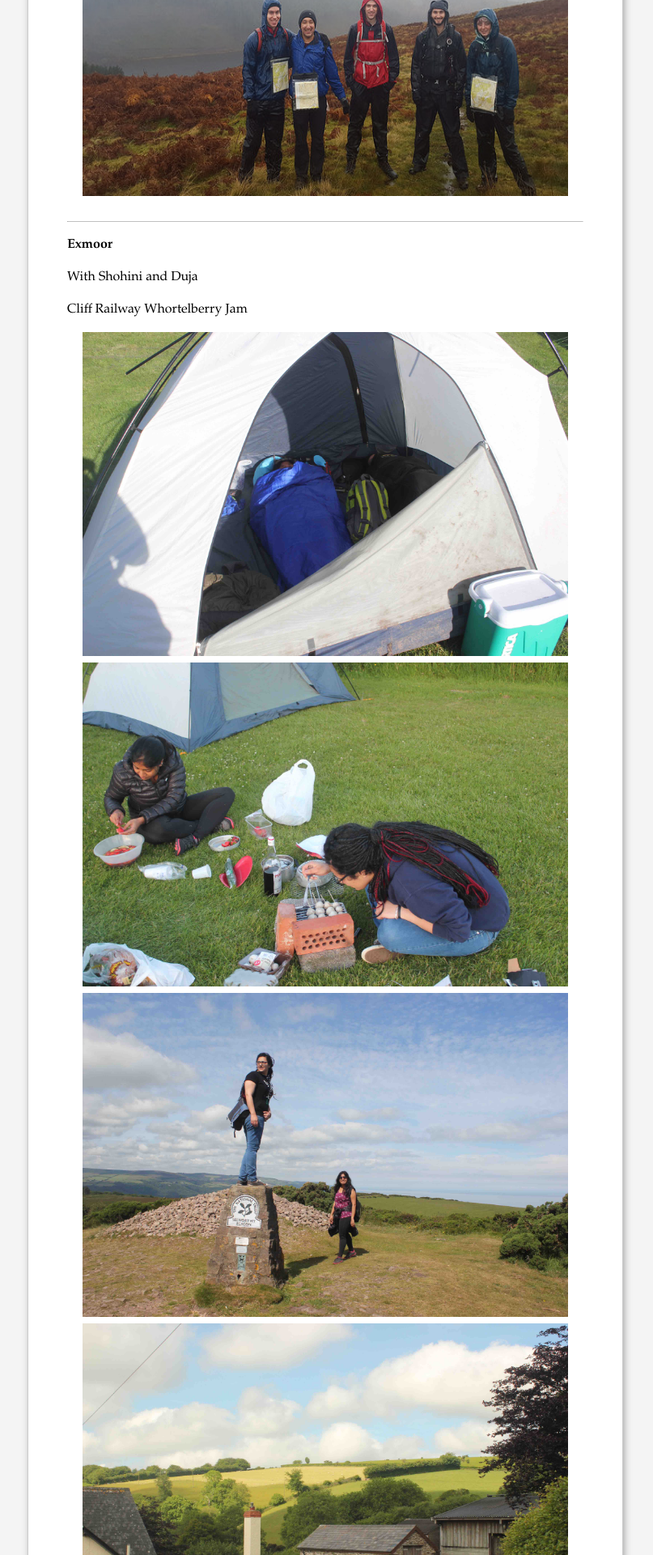
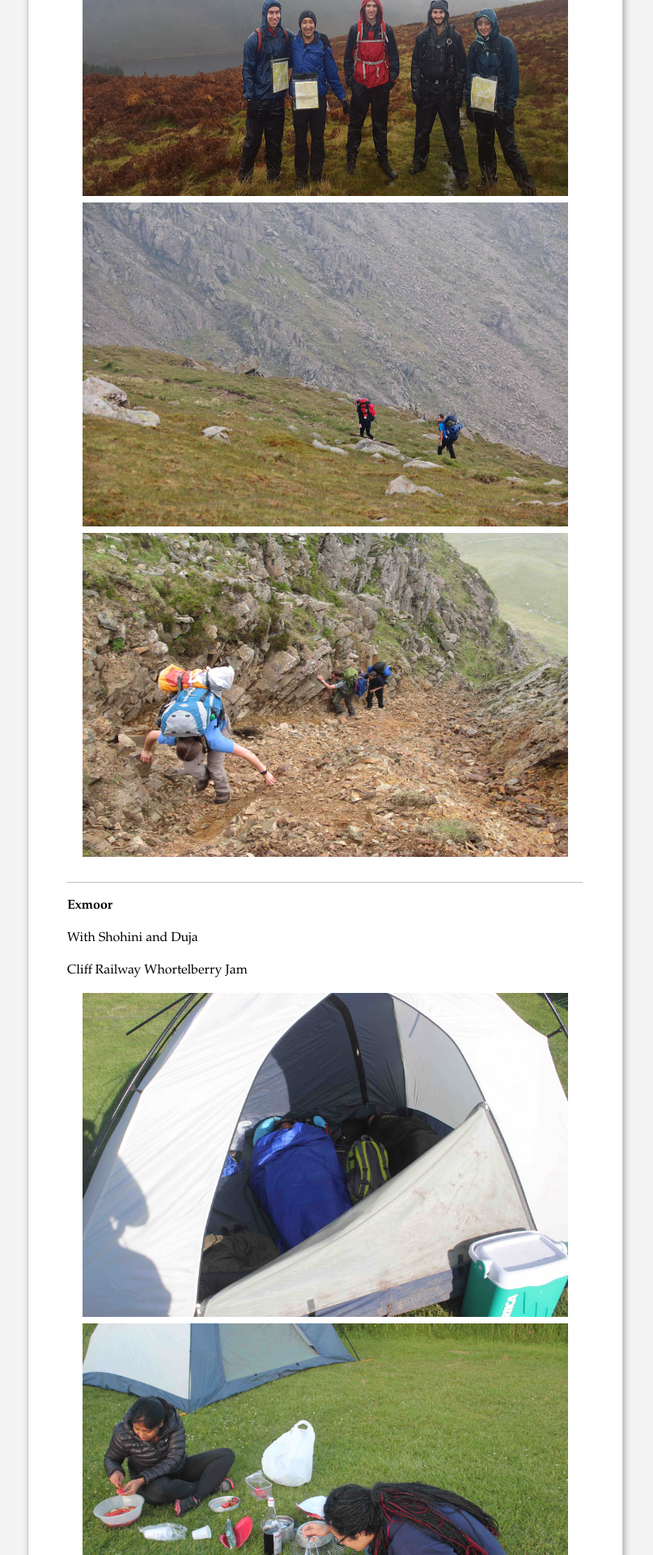
Before and after one commit to piyushahuja/piyushahuja.github.io, a Jekyll site: the page built from _posts/travel/2016-08-20-parks.md, in a window 1280 px wide. Shown: the part 973-2893 px from the top of the page at 81% size, without its empty margins (238-1045 px from the left). Built offline with Jekyll 4.4.1, drawn with Linux system fonts in a browser that asks for light colours; comment, search, counter and statistics services are not loaded.

Commit message:
auto deployed

```diff
--- a/_posts/travel/2016-08-20-parks.md
+++ b/_posts/travel/2016-08-20-parks.md
@@ -31,6 +31,11 @@ Got Lost with Grainne and Kerrie
 <center><img src="files/images/parks/wasdale-ridge.jpg" alt="Brandenberg" width="600" height= "400" /></center>
 
 
+
+<center><img src="files/images/parks/wasdale-hike.jpg" alt="Brandenberg" width="600" height= "400" /></center>
+
+
+<center><img src="files/images/parks/wasdale-rocky.jpg" alt="Brandenberg" width="600" height= "400" /></center>
 
 ----
 
```
Also changed, not shown: files/images/parks/wasdale-hike.jpg (added), files/images/parks/wasdale-rocky.jpg (added).
